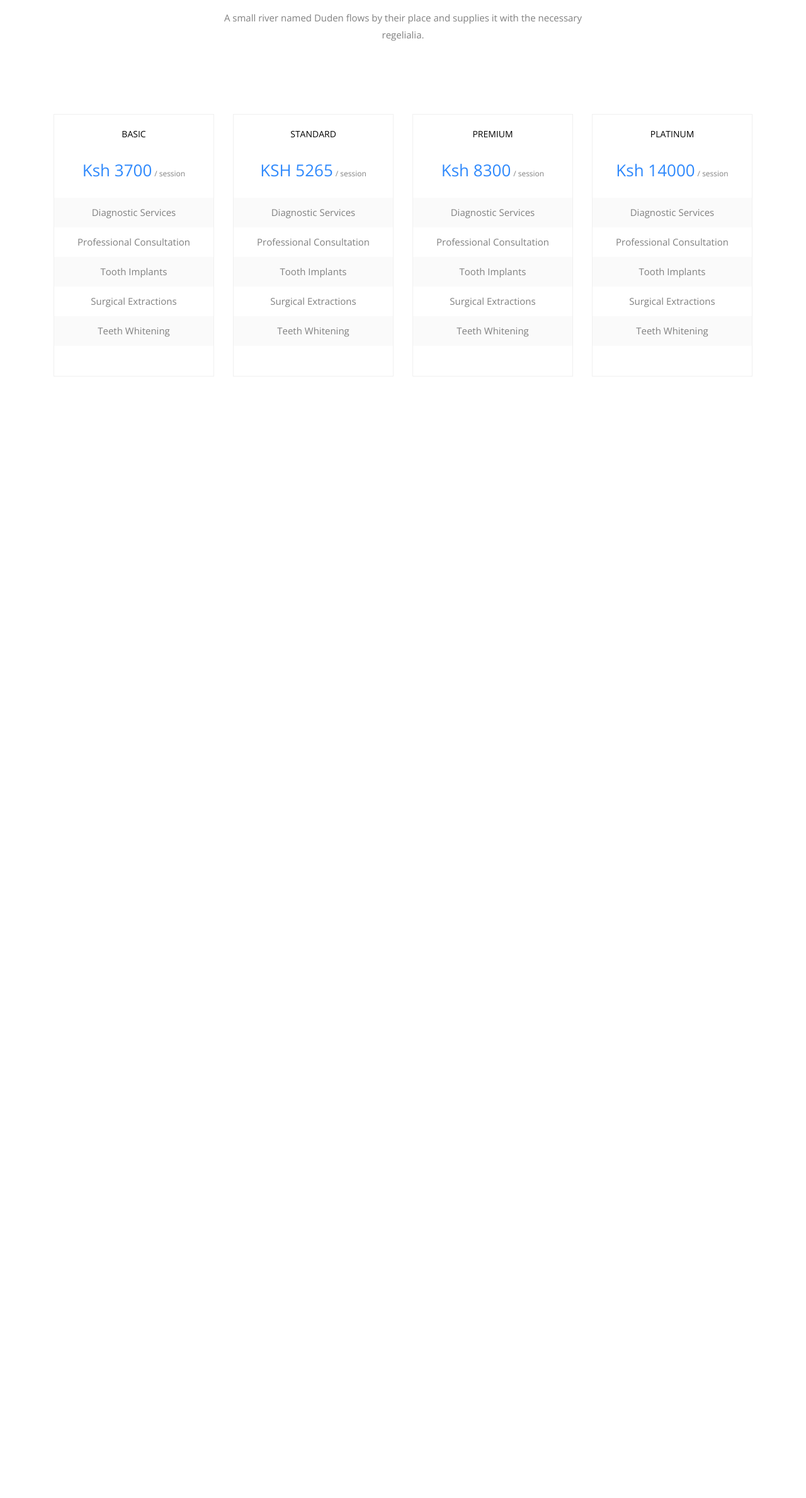
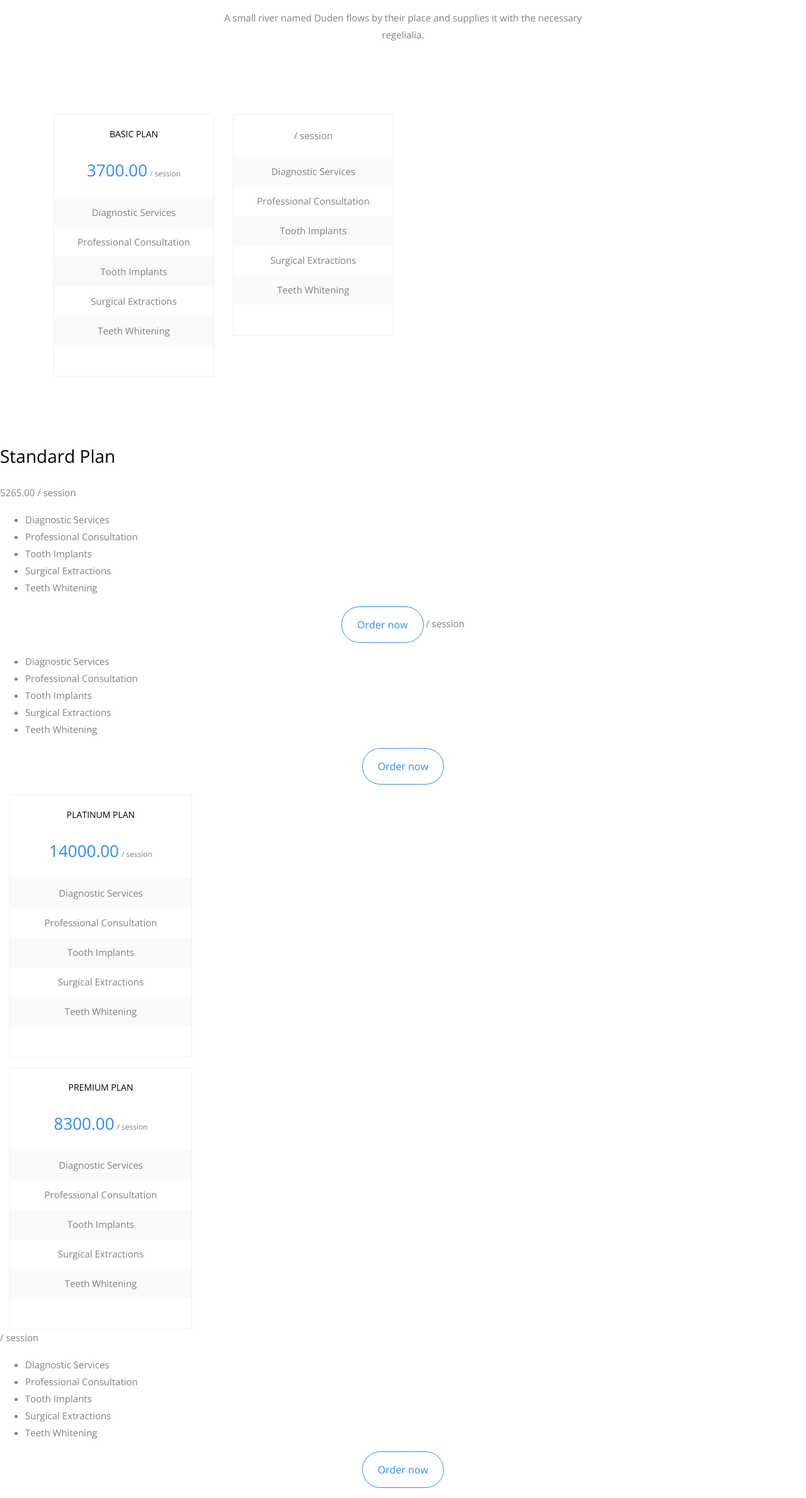
Before and after one commit to Elijah72/Digicare, a Django app: page /pricing/ in a window 1280 px wide. Shown: the part 151-2530 px from the top of the page at 63% size. Before the commit the page ends 749 px from the top, so only its background shows below. Run offline with Django 5.2, Linux system fonts and the light colour scheme; data comes from the database, SQL or seed files in the repository; both versions use the stored data as it was after the commit; some libraries are stand-ins or nearby versions.

Commit message:
working on pricing

```diff
--- a/care/admin.py
+++ b/care/admin.py
@@ -1,4 +1,5 @@
 from django.contrib import admin
-from .models import Appointment
+from .models import Appointment,Plan
 # Register your models here.
 admin.site.register(Appointment)
+admin.site.register(Plan)
--- a/care/models.py
+++ b/care/models.py
@@ -15,3 +15,10 @@
         return self.appointment_name
     class Meta:
         ordering = ['-accepted']
+
+class Plan(models.Model):
+    name = models.CharField(max_length=100,null=True,blank=True)
+    price = models.DecimalField(max_digits=10, decimal_places=2,blank=True,null=True)
+
+    def __str__(self):
+        return  str(self.name)
--- a/care/views.py
+++ b/care/views.py
@@ -4,7 +4,7 @@
 from django.views.generic import TemplateView
 from django_daraja.mpesa.core import MpesaClient
 from django.conf import settings
-from .models import Appointment
+from .models import Appointment,Plan
 
 
 # Create your views here.
@@ -83,3 +83,8 @@
 
 class PricingTemplateView(TemplateView):
     template_name = 'pricing.html'
+
+    def get_context_data(self, **kwargs):
+        context = super().get_context_data(**kwargs)
+        context['plans'] = Plan.objects.all()
+        return context
--- a/templates/pricing.html
+++ b/templates/pricing.html
@@ -3,46 +3,67 @@
 <html lang="en">
   <head>
     <title>DentaCare - Free Bootstrap 4 Template by Colorlib</title>
-    <meta charset="utf-8">
-    <meta name="viewport" content="width=device-width, initial-scale=1, shrink-to-fit=no">
+    <meta charset="utf-8" />
+    <meta
+      name="viewport"
+      content="width=device-width, initial-scale=1, shrink-to-fit=no"
+    />
 
-    <link href="https://fonts.googleapis.com/css?family=Open+Sans:300,400,500,600,700" rel="stylesheet">
+    <link
+      href="https://fonts.googleapis.com/css?family=Open+Sans:300,400,500,600,700"
+      rel="stylesheet"
+    />
 
-    <link rel="stylesheet" href="{% static 'css/open-iconic-bootstrap.min.css' %}">
-    <link rel="stylesheet" href="{% static 'css/animate.css' %}">
+    <link
+      rel="stylesheet"
+      href="{% static 'css/open-iconic-bootstrap.min.css' %}"
+    />
+    <link rel="stylesheet" href="{% static 'css/animate.css' %}" />
 
-    <link rel="stylesheet" href="{% static 'css/owl.carousel.min.css' %}">
-    <link rel="stylesheet" href="{% static 'css/owl.theme.default.min.css' %}">
-    <link rel="stylesheet" href="{% static 'css/magnific-popup.css' %}">
+    <link rel="stylesheet" href="{% static 'css/owl.carousel.min.css' %}" />
+    <link
+      rel="stylesheet"
+      href="{% static 'css/owl.theme.default.min.css' %}"
+    />
+    <link rel="stylesheet" href="{% static 'css/magnific-popup.css' %}" />
 
-    <link rel="stylesheet" href="{% static 'css/aos.css' %}">
+    <link rel="stylesheet" href="{% static 'css/aos.css' %}" />
 
-    <link rel="stylesheet" href="{% static 'css/ionicons.min.css' %}">
+    <link rel="stylesheet" href="{% static 'css/ionicons.min.css' %}" />
 
-    <link rel="stylesheet" href="{% static 'css/bootstrap-datepicker.css' %}">
-    <link rel="stylesheet" href="{% static 'css/jquery.timepicker.css' %}">
+    <link rel="stylesheet" href="{% static 'css/bootstrap-datepicker.css' %}" />
+    <link rel="stylesheet" href="{% static 'css/jquery.timepicker.css' %}" />
 
-
-    <link rel="stylesheet" href="{% static 'css/flaticon.css' %}">
-    <link rel="stylesheet" href="{% static 'css/icomoon.css' %}">
-    <link rel="stylesheet" href="{% static 'css/style.css' %}">
+    <link rel="stylesheet" href="{% static 'css/flaticon.css' %}" />
+    <link rel="stylesheet" href="{% static 'css/icomoon.css' %}" />
+    <link rel="stylesheet" href="{% static 'css/style.css' %}" />
   </head>
   <body>
-
     <section class="ftco-section">
       <div class="container">
         <div class="row justify-content-center mb-5 pb-5">
           <div class="col-md-7 text-center heading-section ftco-animate">
             <h2 class="mb-3">Our Best Pricing</h2>
-            <p>A small river named Duden flows by their place and supplies it with the necessary regelialia.</p>
+            <p>
+              A small river named Duden flows by their place and supplies it
+              with the necessary regelialia.
+            </p>
           </div>
         </div>
+
+
         <div class="row">
+
           <div class="col-md-3 ftco-animate">
             <div class="pricing-entry pb-5 text-center">
               <div>
-	        			<h3 class="mb-4">Basic</h3>
-	        			<p><span class="price">Ksh 3700</span> <span class="per">/ session</span></p>
+                  {% for plan in plans %}
+                    {% if plan.name == 'Basic Plan' %}
+                <h3 class="mb-4">{{ plan.name }}</h3>
+                <p>
+                  <span class="price">{{ plan.price }}</span>
+                  <span class="per">/ session</span>
+                </p>
               </div>
               <ul>
                 <li>Diagnostic Services</li>
@@ -51,14 +72,25 @@
                 <li>Surgical Extractions</li>
                 <li>Teeth Whitening</li>
               </ul>
-        			<p class="button text-center"><a href="#" class="btn btn-primary btn-outline-primary px-4 py-3">Order now</a></p>
+              <p class="button text-center">
+                <a
+                  href="#"
+                  class="btn btn-primary btn-outline-primary px-4 py-3"
+                  >Order now</a
+                >
+              </p>
             </div>
           </div>
+
           <div class="col-md-3 ftco-animate">
             <div class="pricing-entry pb-5 text-center">
               <div>
-	        			<h3 class="mb-4">Standard</h3>
-	        			<p><span class="price">KSH 5265</span> <span class="per">/ session</span></p>
+                    {% elif plan.name == 'Standard Plan' %}
+                <h3 class="mb-4">{{ plan.name }}</h3>
+                <p>
+                  <span class="price">{{ plan.price }}</span>
+                  <span class="per">/ session</span>
+                </p>
               </div>
               <ul>
                 <li>Diagnostic Services</li>
@@ -67,15 +99,28 @@
                 <li>Surgical Extractions</li>
                 <li>Teeth Whitening</li>
               </ul>
-        			<p class="button text-center"><a href="#" class="btn btn-primary btn-outline-primary px-4 py-3">Order now</a></p>
+              <p class="button text-center">
+                <a
+                  href="#"
+                  class="btn btn-primary btn-outline-primary px-4 py-3"
+                  >Order now</a
+                >
+                   {% elif plan.name == 'Premium Plan' %}
+              </p>
             </div>
           </div>
+
           <div class="col-md-3 ftco-animate">
             <div class="pricing-entry active pb-5 text-center">
               <div>
-	        			<h3 class="mb-4">Premium</h3>
-	        			<p><span class="price"  >Ksh 8300</span> <span class="per">/ session</span></p>
+
+                <h3 class="mb-4">{{ plan.name }}</h3>
+                <p>
+                  <span class="price">{{ plan.price }}</span>
+                  <span class="per">/ session</span>
+                </p>
               </div>
+
               <ul>
                 <li>Diagnostic Services</li>
                 <li>Professional Consultation</li>
@@ -83,15 +128,28 @@
                 <li>Surgical Extractions</li>
                 <li>Teeth Whitening</li>
               </ul>
-        			<p class="button text-center"><a href="#" class="btn btn-primary btn-outline-primary px-4 py-3">Order now</a></p>
+              <p class="button text-center">
+                <a
+                  href="#"
+                  class="btn btn-primary btn-outline-primary px-4 py-3"
+                  >Order now</a
+                >
+              </p>
             </div>
           </div>
+            {% elif plan.name == 'Platinum Plan' %}
           <div class="col-md-3 ftco-animate">
             <div class="pricing-entry pb-5 text-center">
               <div>
-	        			<h3 class="mb-4">Platinum</h3>
-	        			<p><span class="price">Ksh 14000</span> <span class="per">/ session</span></p>
+
+                <h3 class="mb-4">{{ plan.name }}</h3>
+                <p>
+                  <span class="price">{{ plan.price }}</span>
+                    {% endif %}
+                  <span class="per">/ session</span>
+                </p>
               </div>
+
               <ul>
                 <li>Diagnostic Services</li>
                 <li>Professional Consultation</li>
@@ -99,13 +157,19 @@
                 <li>Surgical Extractions</li>
                 <li>Teeth Whitening</li>
               </ul>
-        			<p class="button text-center"><a href="#" class="btn btn-primary btn-outline-primary px-4 py-3">Order now</a></p>
+              <p class="button text-center">
+                <a
+                  href="#"
+                  class="btn btn-primary btn-outline-primary px-4 py-3"
+                  >Order now</a
+                >
+              </p>
             </div>
           </div>
         </div>
       </div>
     </section>
-
+    {% endfor %}
 
     <script src="{% static 'js/jquery.min.js' %}"></script>
     <script src="{% static 'js/jquery-migrate-3.0.1.min.js' %}"></script>
@@ -124,7 +188,5 @@
     <script src="https://maps.googleapis.com/maps/api/js?key=AIzaSyBVWaKrjvy3MaE7SQ74_uJiULgl1JY0H2s&sensor=false"></script>
     <script src="{% static 'js/google-map.js' %}"></script>
     <script src="{% static 'js/main.js' %}"></script>
-
-
   </body>
 </html>
```
Also changed, not shown: care/migrations/0005_plan.py (added), care/migrations/0006_remove_plan_basic_plan_remove_plan_plan_names_and_more.py (added), care/migrations/0007_alter_plan_price.py (added), db.sqlite3. Lines whose indentation alone changed are shown as unchanged.
